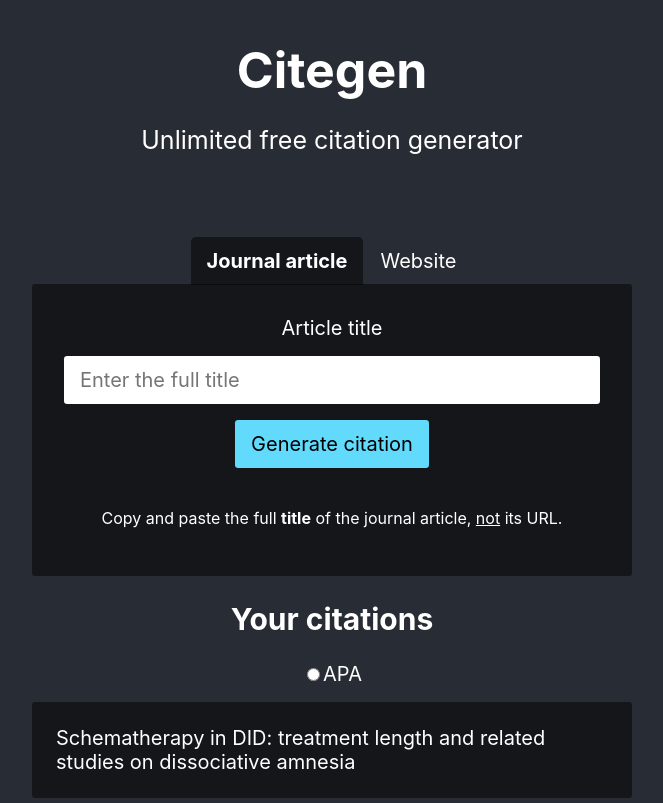
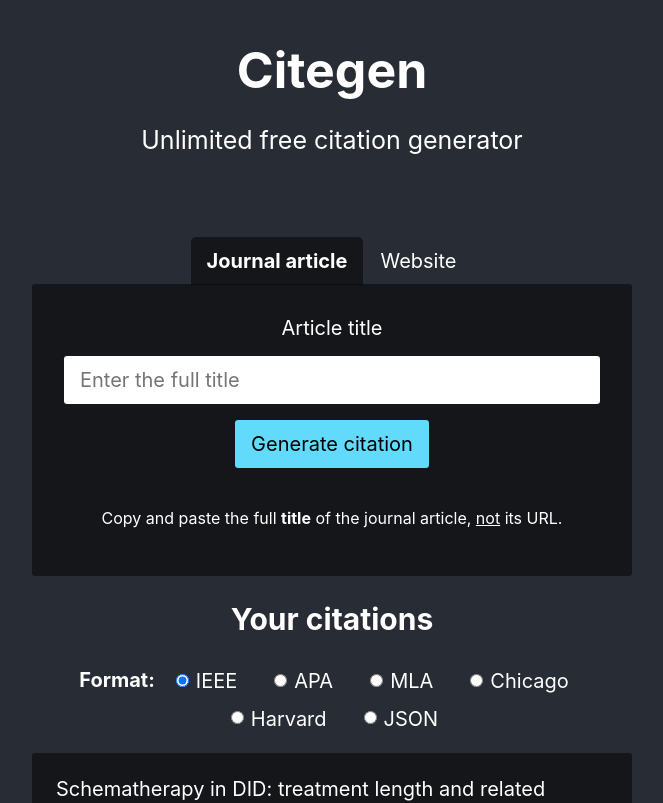
Before and after one commit to AnandChowdhary/citepls, a React (Create React App) app: page / in a window 1280 px wide. Shown: the top 803 px of the page, without its empty margins (308-971 px from the left). Built offline with nearby package versions, Linux system fonts and the light colour scheme.

Commit message:
:sparkles: Add format radio input

```diff
--- a/src/App.css
+++ b/src/App.css
@@ -106,3 +106,15 @@
   margin: 0;
   font-size: 100%;
 }
+
+.radios {
+  line-height: 1;
+}
+.radios span {
+  margin-left: 0.25rem;
+  vertical-align: middle;
+}
+.radios label {
+  display: inline-block;
+  margin: 0.5rem 1rem;
+}
--- a/src/components/Home.tsx
+++ b/src/components/Home.tsx
@@ -6,6 +6,7 @@
 import { CitationResult } from "../interfaces/result";
 
 export default () => {
+  const [format, setFormat] = useState("IEEE");
   const [results, setResults] = useState<CitationResult[]>([
     {
       urls: [
@@ -62,13 +63,24 @@
           <div className="citations">
             <h2>Your citations</h2>
             <div className="radios">
-              <label>
-                <input type="radio" />
-                <span>APA</span>
-              </label>
+              <strong>Format:</strong>
+              {["IEEE", "APA", "MLA", "Chicago", "Harvard", "JSON"].map(
+                (name, index) => (
+                  <label key={`${name}_${index}`}>
+                    <input
+                      name="format"
+                      value={name}
+                      type="radio"
+                      checked={format === name}
+                      onChange={event => setFormat(event.currentTarget.value)}
+                    />
+                    <span>{name}</span>
+                  </label>
+                )
+              )}
             </div>
-            {results.map(result => (
-              <article>
+            {results.map((result, index) => (
+              <article key={`${result.doi}_${index}`}>
                 <p>{result.title}</p>
               </article>
             ))}
```
